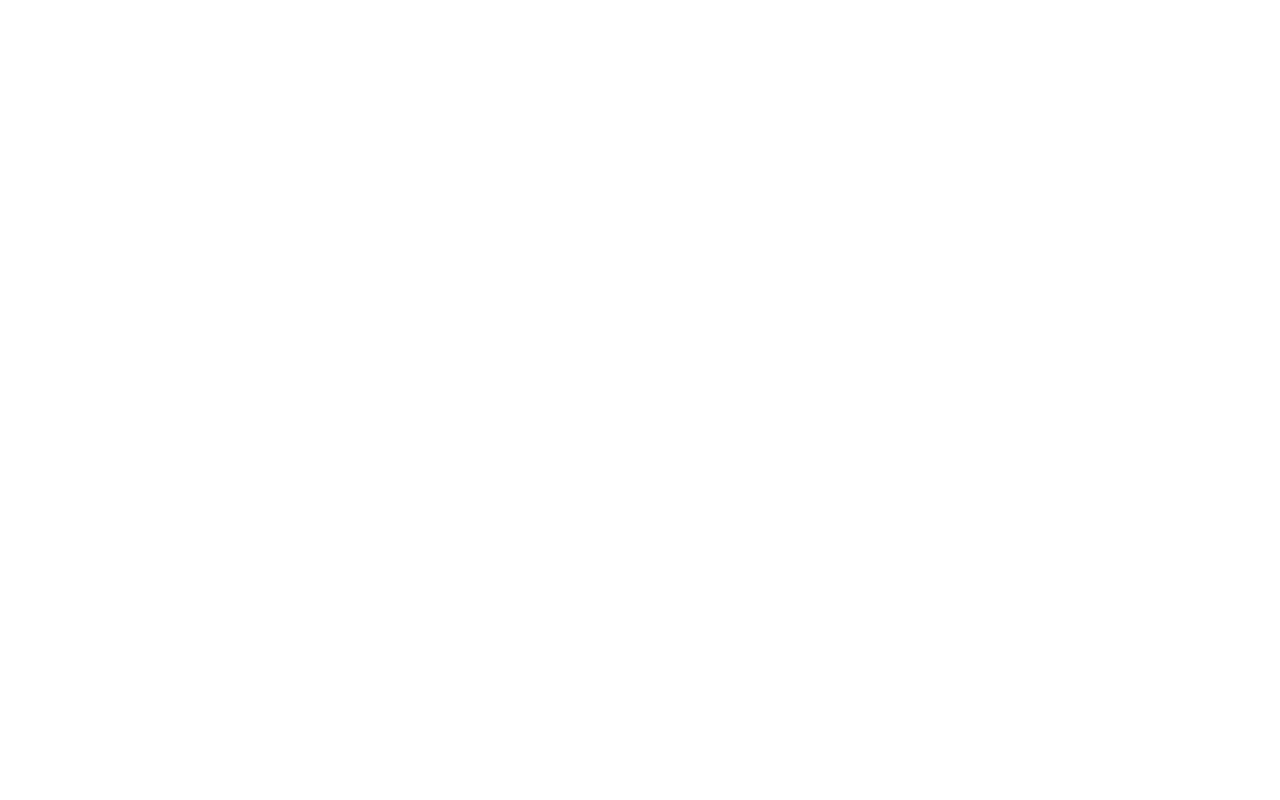
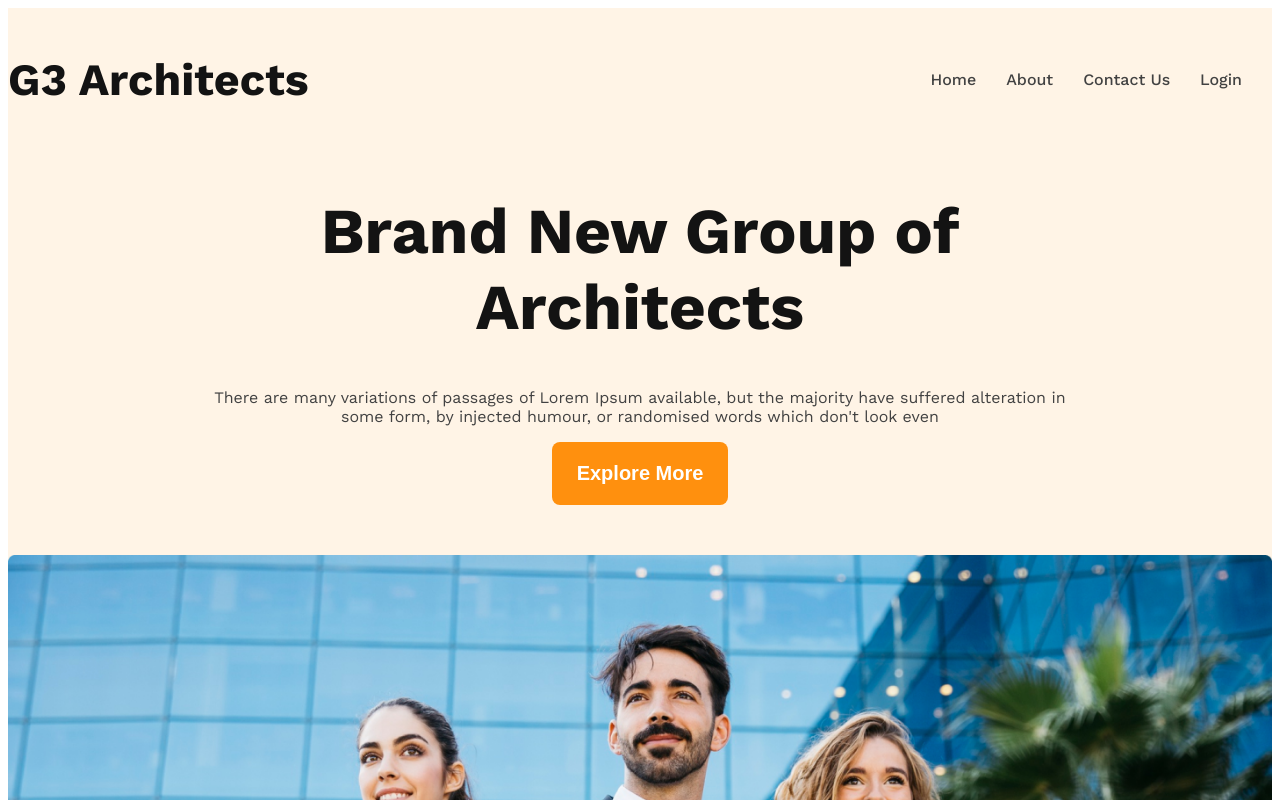
Before and after one commit to sakibskb143/G3-Architects-Website, a plain HTML site: page index.html in a window 1280 px wide. Shown: the top 800 px of the page. Drawn offline with nearby package versions, Linux system fonts and the light colour scheme.

Commit message:
added navber and banner

```diff
--- a/index.html
+++ b/index.html
@@ -6,8 +6,28 @@
     <title>G3 Architects Website</title>
     <link rel="stylesheet" href="styles/style.css">
 </head>
-<body>
-    <header></header>
+<body class="work-sans-font">
+    <header class="bg-color">
+        <nav class="navber display-flex">
+            <h3 class="brands dark-1">G3 Architects</h3>
+            <ul class="item-links display-flex ">
+                <li class="item-link"><a href="">Home</a></li>
+                <li class="item-link"><a href="">About</a></li>
+                <li class="item-link"><a href="">Contact Us</a></li>
+                <li class="item-link"><a href="">Login</a></li>
+            </ul>
+        </nav>
+        <div class="banner">
+            <div class="banner-content">
+                <h1 class="banner-title dark-1">Brand New
+                  Group of Architects
+                </h1>
+                <p class="banner-description dark-2">There are many variations of passages of Lorem Ipsum available, but the majority have suffered alteration in some form, by injected humour, or randomised words which don't look even</p>
+                <button class="btn-primary">Explore More</button>
+            </div>
+            <img src="images/banner.png" alt="" class="banner-image">
+        </div>
+    </header>
     <main></main>
     <footer></footer>
 </body>
--- a/styles/style.css
+++ b/styles/style.css
@@ -9,9 +9,89 @@
 
 /* Shared styles */
 
+/* dark-1 */
+.dark-1{
+    color:rgb(19, 19, 19) ;
+}
+/* dark-2 */
+.dark-2{
+    color: rgb(66, 66, 66);
+}
+/* dark-3 */
+.dark-3{
+    color: rgb(114, 114, 114);
+}
+/* bg-color */
+.bg-color{
+   background-color: rgba(255, 144, 14, 0.1);
+}
+.display-flex{
+    display: flex;
+}
+.btn-primary{
+    font-size: 1.25rem;
+    font-weight: 600;
+    background-color: rgb(255, 144, 14);
+    color: white;
+    border-radius: 8px;
+    border: none;
+    padding: 20px 25px;
+}
+
 
 /* nav related styles */
+.navber,.banner{
+    max-width: 1440px;
+    margin: 0 auto;
+}
+.navber{
+   justify-content: space-between;
+   align-items: center;
+}
+.item-links{
+    display: flex;
+}
+.item-links .item-link{
+    list-style: none;
+    margin-right: 30px;
+}
+.item-link a {
+    text-decoration: none;
+     color: rgb(66, 66, 66);
+     font-weight: 500;
 
+}
+.brands{
+   font-size: 2.8rem;
+   font-weight: 700;
+}
 
 
 /* bannaer related styles */
+.banner-content{
+    max-width: 860px;
+    margin: 0 auto;
+    text-align: center;
+    margin-bottom: 50px;
+}
+.banner-title{
+   font-size: 4rem;
+   font-weight: 700;
+}
+.banner-description{
+    font-size: 1rem;
+    font-weight:400 ;
+}
+.banner-image{
+    width: 100%;
+}
+
+
+/* responsive media query */
+
+@media screen and (max-width:576px) {
+    .navber,.item-links{
+        flex-direction: column;
+    }
+
+}
```
